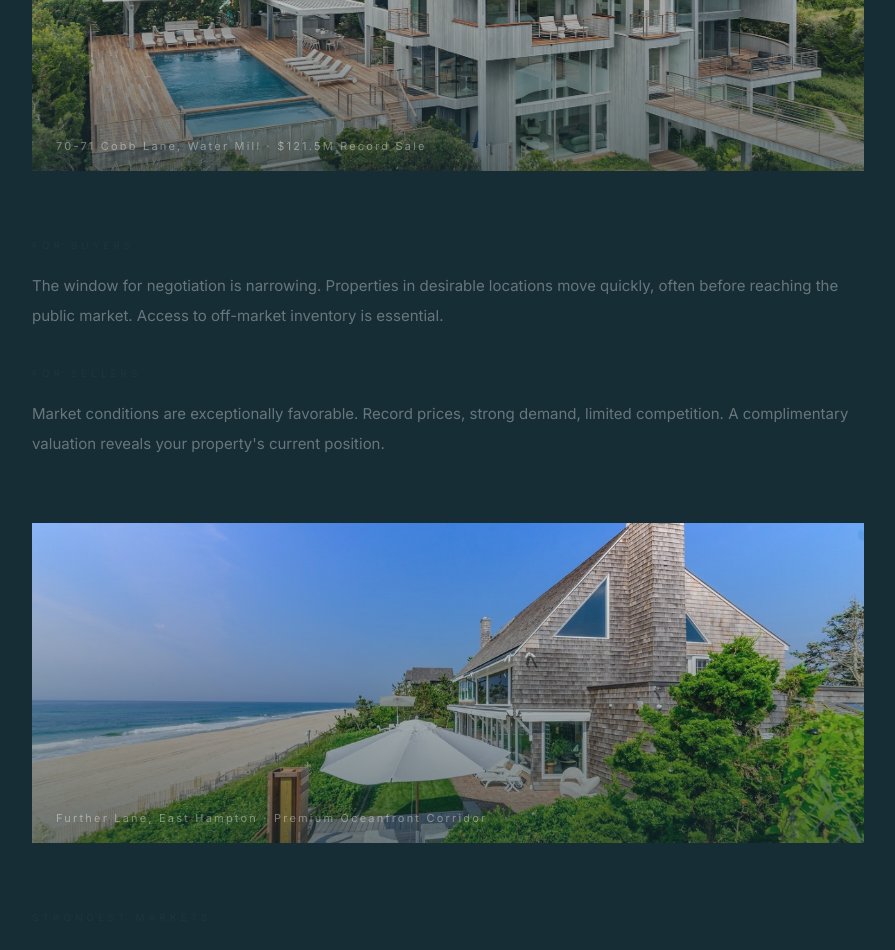
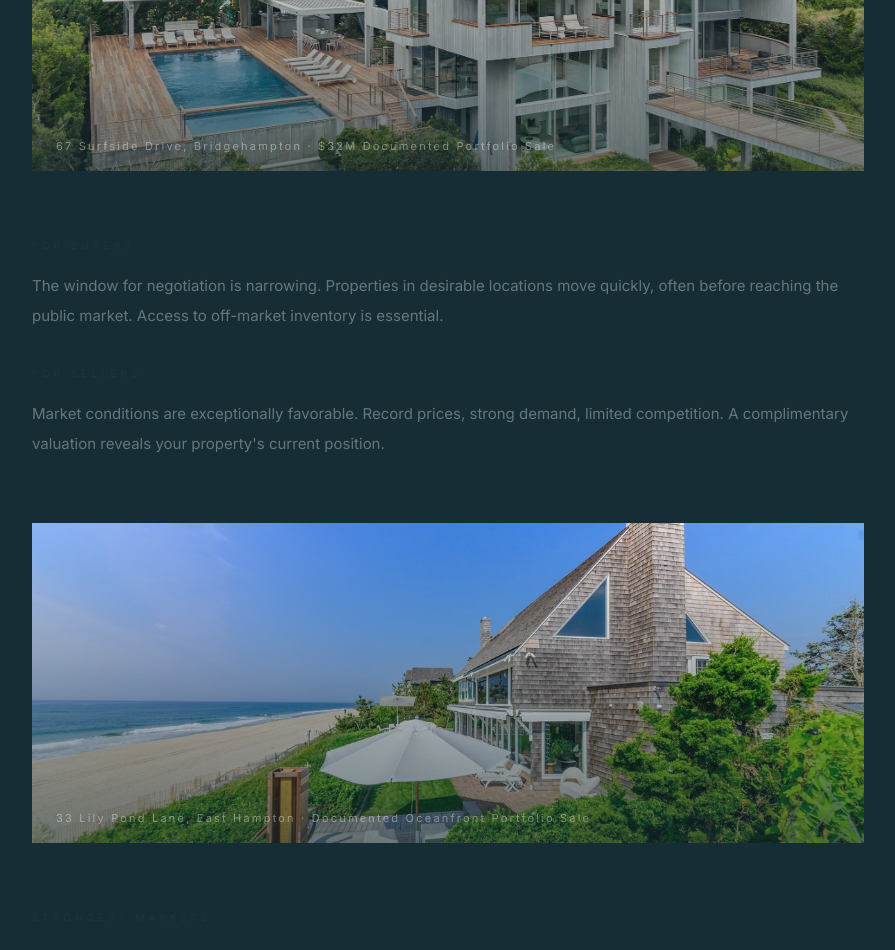
Before and after one commit to barrymcgovernd18/hamptonshomes-ai, a Next.js app in the folder hamptonshomes-ai/: page /market in a window 1280 px wide. Shown: the part 1380-2330 px from the top of the page, without its empty margins (192-1087 px from the left). Built offline with nearby package versions, Linux system fonts and the light colour scheme; a web font is replaced by a local one.

Commit message:
Align market captions with portfolio images

```diff
--- a/hamptonshomes-ai/src/app/market/page.tsx
+++ b/hamptonshomes-ai/src/app/market/page.tsx
@@ -83,14 +83,14 @@ export default function MarketPage() {
             <div className="my-16 relative h-64 md:h-80 overflow-hidden">
               <Image
                 src="/images/67-surfside.jpg"
-                alt="70-71 Cobb Lane, Water Mill - Record $121.5M sale"
+                alt="67 Surfside Drive, Bridgehampton - documented $32M portfolio sale"
                 fill
                 className="object-cover"
                 sizes="(max-width: 768px) 100vw, 800px"
               />
               <div className="absolute inset-0 bg-gradient-to-t from-ocean-deep/60 to-transparent" />
               <p className="absolute bottom-4 left-6 text-white/40 text-[11px] tracking-[0.2em]">
-                70-71 Cobb Lane, Water Mill · $121.5M Record Sale
+                67 Surfside Drive, Bridgehampton · $32M Documented Portfolio Sale
               </p>
             </div>
 
@@ -116,14 +116,14 @@ export default function MarketPage() {
             <div className="my-16 relative h-64 md:h-80 overflow-hidden">
               <Image
                 src="/images/33-lily-pond.jpg"
-                alt="Further Lane, East Hampton - Premium oceanfront corridor"
+                alt="33 Lily Pond Lane, East Hampton - documented oceanfront portfolio sale"
                 fill
                 className="object-cover"
                 sizes="(max-width: 768px) 100vw, 800px"
               />
               <div className="absolute inset-0 bg-gradient-to-t from-ocean-deep/60 to-transparent" />
               <p className="absolute bottom-4 left-6 text-white/40 text-[11px] tracking-[0.2em]">
-                Further Lane, East Hampton · Premium Oceanfront Corridor
+                33 Lily Pond Lane, East Hampton · Documented Oceanfront Portfolio Sale
               </p>
             </div>
 
```
